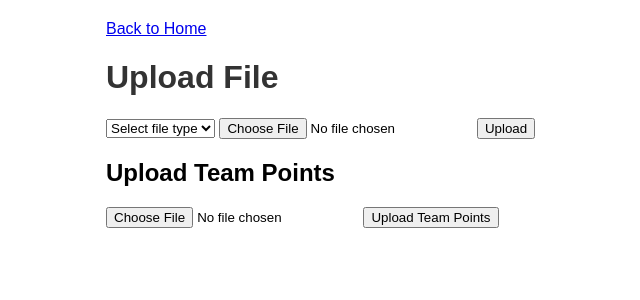
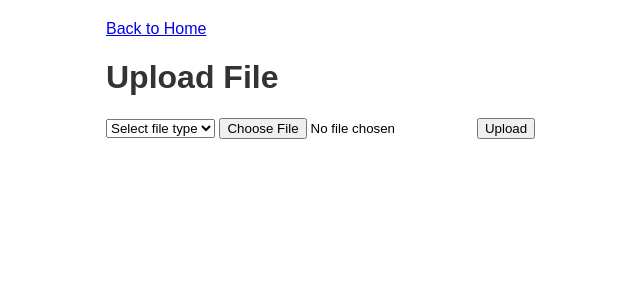
Before and after one commit to jsarsoun/autopath, a Flask app: page /upload in a window 1280 px wide. Shown: the top 300 px of the page, without its empty margins (134-774 px from the left). Run offline with Flask 3, Linux system fonts and the light colour scheme.

Commit message:
Removed the upload team points form from the upload.html template.

```diff
--- a/templates/upload.html
+++ b/templates/upload.html
@@ -53,11 +53,5 @@
         <input type="file" name="file" required>
         <input type="submit" value="Upload">
     </form>
-
-    <h2>Upload Team Points</h2>
-    <form method="post" action="{{ url_for('upload_team_points') }}" enctype="multipart/form-data">
-        <input type="file" name="file" accept=".csv,.xlsx" required>
-        <input type="submit" value="Upload Team Points">
-    </form>
 </body>
 </html>
```
